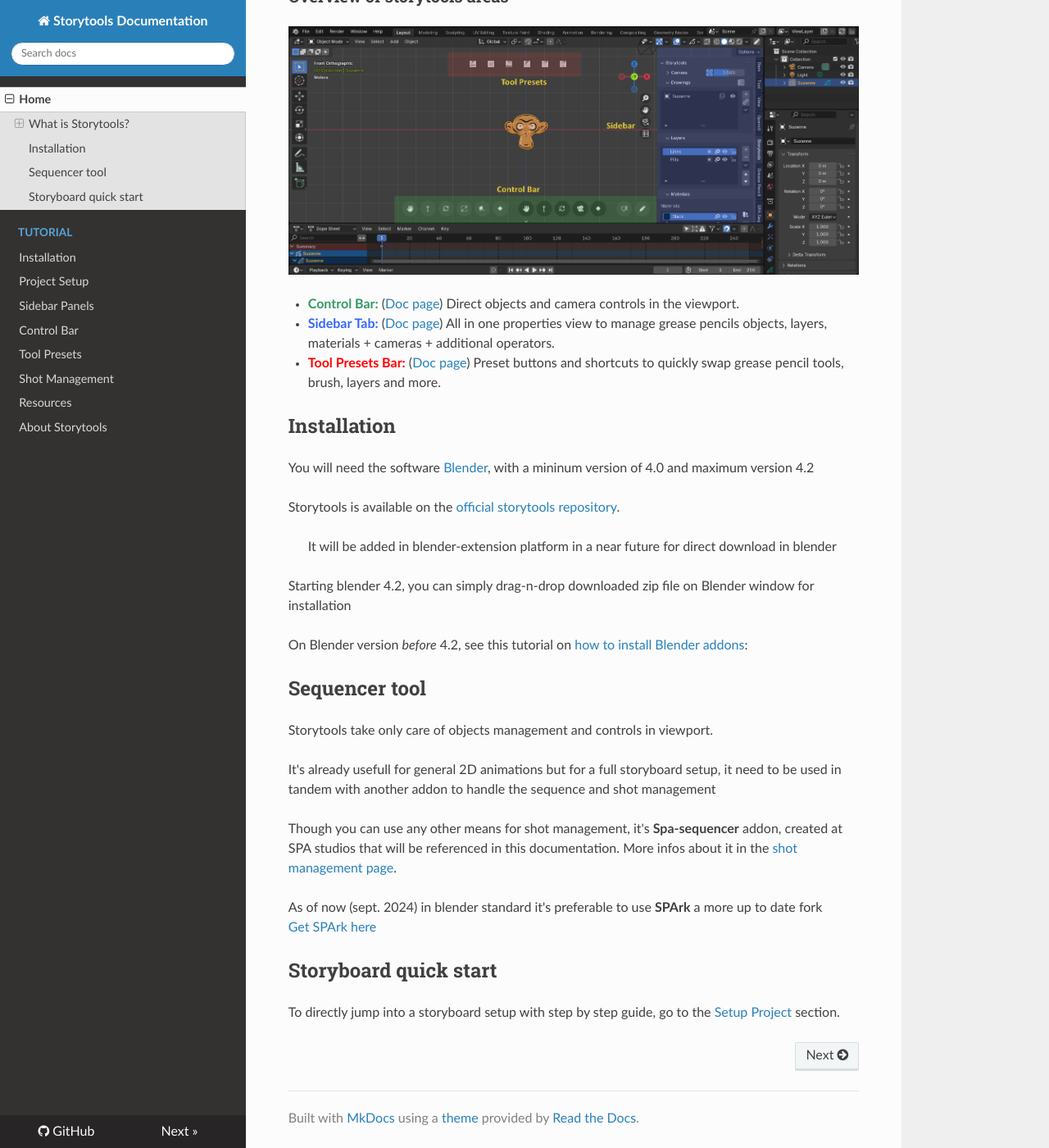
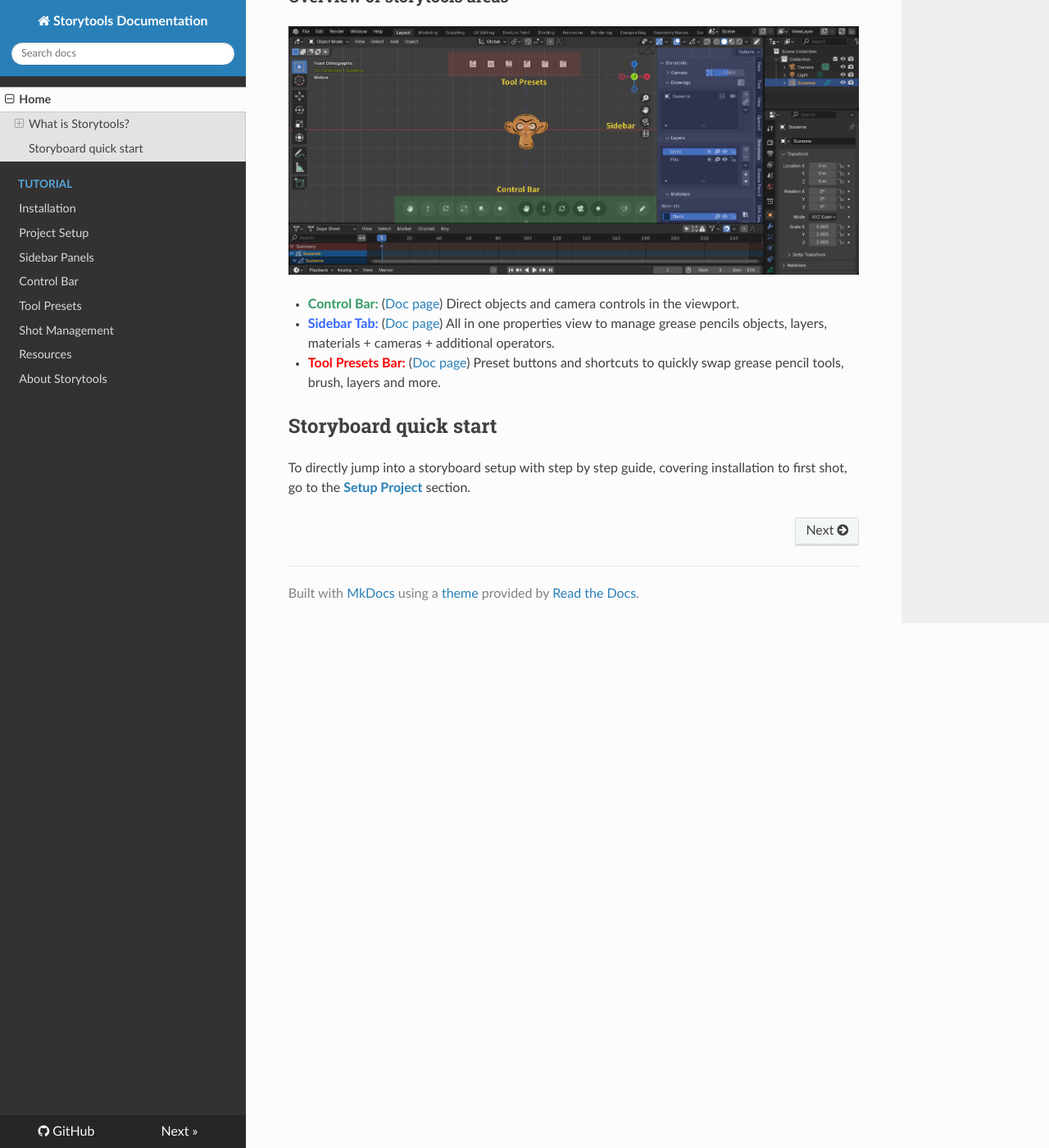
Before and after one commit to Pullusb/storytools-docs, an MkDocs documentation site: the page built from docs/index.md, in a window 1280 px wide and 1400 px high, scrolled down 943 px. Shown: the whole window at 82% size. Built offline with MkDocs 1.6.1, drawn with Linux system fonts in a browser that asks for light colours; nearby versions of some CDN libraries.

Commit message:
add installation page and declutter home page

```diff
--- a/docs/index.md
+++ b/docs/index.md
@@ -1,5 +1,4 @@
 # Storytools Blender Addon Documentation
-
 
 ## What is Storytools?
 
@@ -22,40 +21,9 @@ Storytools is a Blender addon, it aim to ease the use of Blender for 2D animator
 - <span style="color: #ff0000;">**Tool Presets Bar:** </span>([Doc page](./tutorial/tool-presets.md)) Preset buttons and shortcuts to quickly swap grease pencil tools, brush, layers and more.
 
 
-<!-- More on the origin of storytools in the [about](about-storytools.md) section -->
+## Storyboard quick start
+
+To directly jump into a storyboard setup with step by step guide, covering installation to first shot, go to the [**Setup Project**](tutorial/setup-project.md) section.
 
 
-
-## Installation
-
-You will need the software [Blender](https://www.blender.org/), with a mininum version of 4.0 and maximum version 4.2
-<!-- (or [SPA build](https://the-spa-studios.github.io/blender-spa-userdoc/) Windows only) -->
-
-
-Storytools is available on the [official storytools repository](https://github.com/Pullusb/storytools).
-
-> It will be added in blender-extension platform in a near future for direct download in blender
-
-<!-- Storytools can be installed in Blender directly within using the extension platform. -->
-
-Starting blender 4.2, you can simply drag-n-drop downloaded zip file on Blender window for installation
-
-On Blender version _before_ 4.2, see this tutorial on [how to install Blender addons](https://github.com/Pullusb/How_to_install_Blender_addons):
-
-
-## Sequencer tool
-
-Storytools take only care of objects management and controls in viewport.
-
-It's already usefull for general 2D animations but for a full storyboard setup, it need to be used in tandem with another addon to handle the sequence and shot management
-
-Though you can use any other means for shot management, it's  **Spa-sequencer** addon, created at SPA studios that will be referenced in this documentation. More infos about it in the [shot management page](tutorial/shot-management.md).
-
-As of now (sept. 2024) in blender standard it's preferable to use **SPArk** a more up to date fork
-[Get SPArk here](https://github.com/NickTiny/SPArk-sequencer-addon)
-<!-- Here is the link to [original spa-sequencer repository](https://github.com/The-SPA-Studios/sequencer-addon) -->
-
-
-## Storyboard quick start
-
-To directly jump into a storyboard setup with step by step guide, go to the [Setup Project](tutorial/setup-project.md) section.
+<!-- More on the origin of storytools in the [about](about-storytools.md) section -->
```
Also changed, not shown: docs/tutorial/installation.md (added, +37 -0 lines), docs/tutorial/setup-project.md (+1 -1 lines).
